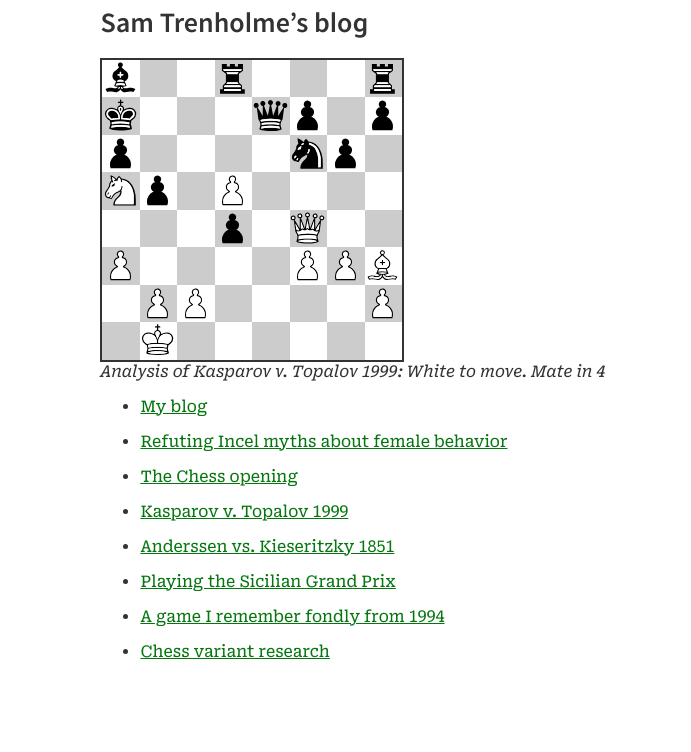
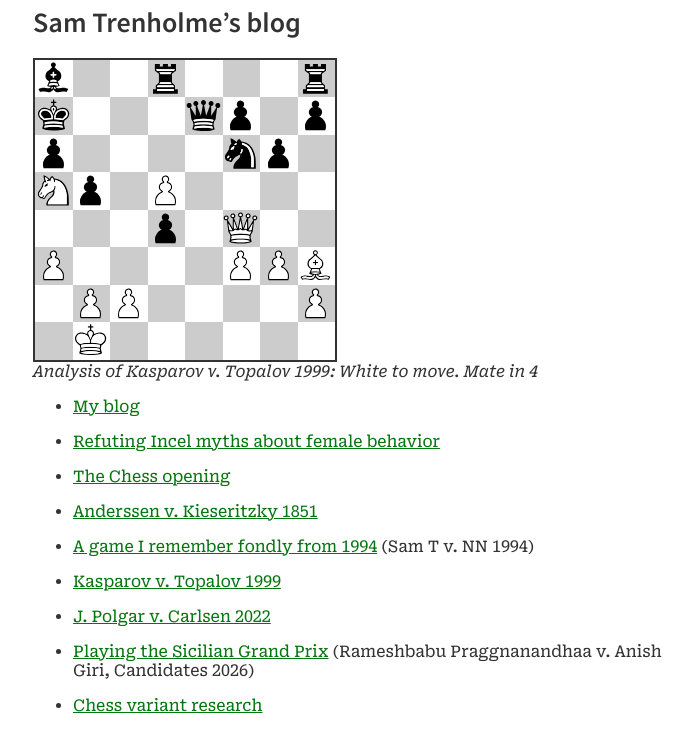
Before and after one commit to samboy/samboy.github.io, a plain HTML site: page s.htm in a window 1280 px wide. Shown: the whole page, without its empty margins (263-954 px from the left). Drawn offline with Linux system fonts and the light colour scheme.

Commit message:
Five games: Enough

```diff
--- a/s.htm
+++ b/s.htm
@@ -225,13 +225,17 @@ if(maxWidth < 480) {
 <p>
 <li><A href=blog/MicroRepertoire.html>The Chess opening</A>
 <p>
+<li><A href=blog/1851.html>Anderssen v. Kieseritzky 1851</A>
+<p>
+<li><A href=blog/PetroffTrap.html>A game I remember fondly from 1994</A>
+(Sam T v. NN 1994)
+<p>
 <li><A href=blog/Kasparov.html>Kasparov v. Topalov 1999</A>
 <p>
-<li><A href=blog/1851.html>Anderssen vs. Kieseritzky 1851</A>
+<li><A href=blog/PolgarCarlsen.html>J. Polgar v. Carlsen 2022</A>
 <p>
 <li><A href=blog/GrandPrix.html>Playing the Sicilian Grand Prix</A>
-<p>
-<li><A href=blog/PetroffTrap.html>A game I remember fondly from 1994</A>
+(Rameshbabu Praggnanandhaa v. Anish Giri, Candidates 2026)
 <p>
 <li><A href=ChessVariantResearch/>Chess variant research</A>
 <p>
```
